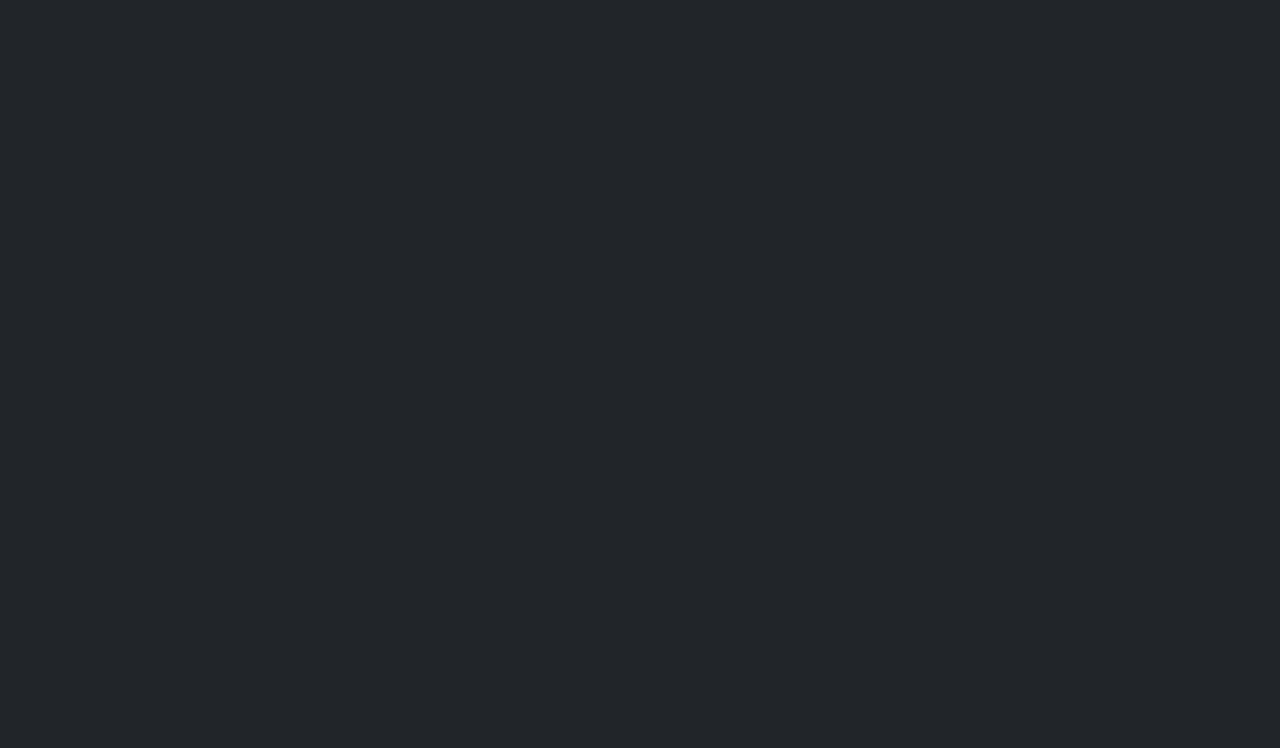
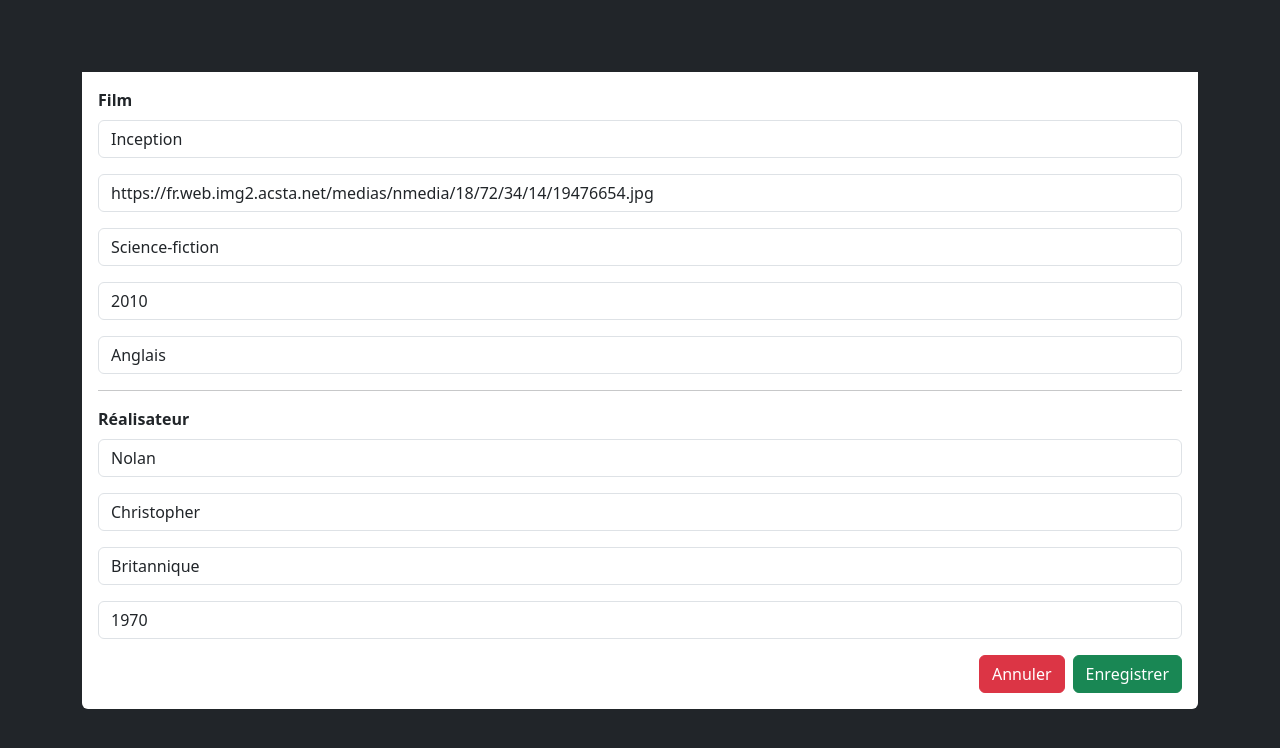
Before and after one commit to valmri/Todo-list-films, a Vue app: page /movie/0/edit in a window 1280 px wide. Before the commit this address had no page. Shown: the top 748 px of the page. Built offline with nearby package versions, Linux system fonts and the light colour scheme.

Commit message:
Ajout page edition

```diff
--- a/src/components/FormEdit.vue
+++ b/src/components/FormEdit.vue
@@ -1,15 +1,12 @@
 <template>
-  <div class="modal" tabindex="-1">
-    <div class="modal-dialog">
-      <div class="modal-content">
-        <div class="modal-header">
-          <h5 class="modal-title">Édition du film</h5>
-          <button type="button" class="btn-close" @click="closeFormEdit"></button>
-        </div>
-        <div class="modal-body" id="cardNewFilm" >
+  <!-- New version -->
+  <div class="container m-4">
+    <div class="bg-white text-dark p-3 rounded-bottom">
+      <div>
         <span class="fw-bold">Film</span>
         <input type="text" class="form-control mt-2 mb-3" v-model="film.titre" placeholder="Titre du film">
-          <input type="text" class="form-control mt-2 mb-3" v-model="film.affiche" placeholder="Affiche du film (adresse url)">
+        <input type="text" class="form-control mt-2 mb-3" v-model="film.affiche"
+               placeholder="Affiche du film (adresse url)">
         <select class="form-control mt-2 mb-3" v-model="film.genre">
           <option disabled value="">Genre</option>
           <option v-for="(genre) in genres" :value="genre">{{ genre }}</option>
@@ -27,20 +24,27 @@
           <option disabled value="">Nationalité</option>
           <option v-for="(nationalite) in nationalites" :value="nationalite">{{ nationalite }}</option>
         </select>
-          <input type="text" class="form-control mt-2 mb-3" v-model="film.realisateur.dateNaissance" placeholder="Année de naissance">
+        <input type="text" class="form-control mt-2 mb-3" v-model="film.realisateur.dateNaissance"
+               placeholder="Année de naissance">
       </div>
-        <div class="modal-footer">
-          <button class="btn btn-secondary" @click="closeFormEdit">Fermer</button>
-          <button class="btn btn-success" @click="editFilm">Enregistrer</button>
+      <div class="text-end">
+        <router-link :to="{name: 'Movie', params: {filmId: id}}">
+          <button class="btn btn-danger me-2">
+            Annuler
+          </button>
+        </router-link>
+        <router-link :to="{name: 'Movie', params: {filmId: id}}">
+          <button class="btn btn-success">
+            Enregistrer
+          </button>
+        </router-link>
       </div>
     </div>
   </div>
-  </div>
-
 </template>
 
 <script>
-import {mapState} from "vuex";
+import {mapGetters, mapState} from "vuex";
 
 export default {
   name: "FormEdit",
@@ -48,26 +52,18 @@
     ...mapState(['genres']),
     ...mapState(['langues']),
     ...mapState(['nationalites']),
-    ...mapState(['films']),
+    ...mapGetters(['films']),
     film() {
-      const id = this.$route.params.id;
-      return this.films[id];
+      return this.films[this.id];
     }
   },
-  methods: {
-    editFilm: function () {
-      this.$emit('close');
-    },
-    closeFormEdit() {
-      this.$emit('close');
+  data() {
+    return {
+      id: this.$route.params.filmId,
     }
   }
 }
 </script>
 
 <style scoped>
-.modal {
-  display: block;
-  background: rgba(0, 0, 0, 0.44);
-}
 </style>
--- a/src/components/Movie.vue
+++ b/src/components/Movie.vue
@@ -1,11 +1,27 @@
 <template>
   <div class="container m-4">
-    <router-link to="/">
-      <button class="btn btn-secondary mb-4">
-        <i class="fa-solid fa-arrow-left"></i>
-        Retour
-      </button>
-    </router-link>
+    <div class="d-flex justify-content-between align-items-center mb-4">
+      <router-link :to="{name: 'Home'}">
+        <button class="btn btn-secondary">
+          <i class="fa-solid fa-arrow-left"></i>
+          Retour
+        </button>
+      </router-link>
+
+      <div>
+        <router-link :to="{name: 'Edit', params: {filmId: id}}">
+          <button class="btn btn-primary mx-2">
+            <i class="fa-solid fa-pen-to-square"></i>
+            Éditer le film
+          </button>
+        </router-link>
+
+        <button class="btn btn-danger" @click="deleteFilm()">
+          <i class="fa-solid fa-trash"></i>
+          Supprimer le film
+        </button>
+      </div>
+    </div>
     <div class="affiche rounded-top" v-bind:style="{ 'background-image': 'url(' + film.affiche + ')' }"></div>
     <div class="bg-white text-dark p-3 rounded-bottom">
       <div class="d-flex justify-content-between">
@@ -13,14 +29,6 @@
         <div class="d-inline-flex align-items-center">
           <input type="number" min="0" max="5" id="note" v-model="film.note" class="form-control">
           <span class="ms-2">/ 5</span>
-        </div>
-        <div>
-          <button class="btn btn-primary mx-2" title="Éditer le film" @click="openFormEdit()">
-            <i class="fa-solid fa-pen-to-square"></i>
-          </button>
-          <button class="btn btn-danger" title="Supprimer le film" @click="deleteFilm()">
-            <i class="fa-solid fa-trash"></i>
-          </button>
         </div>
       </div>
       <div class="mb-4">
@@ -35,39 +43,27 @@
       <span class="fw-bold">Année de naissance : </span><span>{{ film.realisateur.dateNaissance }}</span>
     </div>
   </div>
-  <FormEdit v-show="isOpenCardEdit" @close="closeFormEdit"></FormEdit>
 </template>
 
 <script>
 import {mapState} from "vuex";
-import FormEdit from "./FormEdit.vue";
 
 export default {
   name: "Movie",
   computed: {
     ...mapState(['films']),
     film() {
-      const id = this.$route.params.id;
-      return this.films[id];
+      return this.films[this.id];
     }
-  },
-  components: {
-    FormEdit
   },
   data() {
     return {
-      isOpenCardEdit: false
+      id: this.$route.params.filmId,
     }
   },
   methods: {
-    openFormEdit: function() {
-      this.isOpenCardEdit = true;
-    },
-    closeFormEdit: function() {
-      this.isOpenCardEdit = false;
-    },
     deleteFilm: function () {
-      const id = this.$route.params.id;
+      const id = this.$route.params.filmId;
       this.films.splice(id, 1);
       this.$router.push('/');
     }
--- a/src/router/index.js
+++ b/src/router/index.js
@@ -1,6 +1,7 @@
 import { createRouter, createWebHistory } from 'vue-router';
 import Movie from "../components/Movie.vue";
 import List from "../components/List.vue";
+import FormEdit from "../components/FormEdit.vue";
 
 const routes = [
   {
@@ -10,8 +11,13 @@
   },
   {
     name: 'Movie',
-    path: '/movie/:id',
+    path: '/movie/:filmId',
     component: Movie
+  },
+  {
+    name: 'Edit',
+    path: '/movie/:filmId/edit',
+    component: FormEdit
   }
 ];
 
```
Lines whose indentation alone changed are shown as unchanged.
